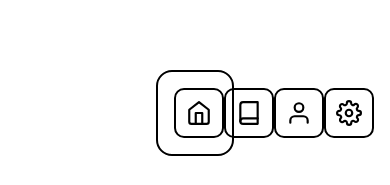
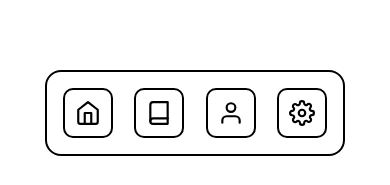
Before and after one commit to Vikas24Chauhan/references, a React (Vite) app: page / in a window 390 px wide. Shown: the part 4195-4380 px from the top of the page. Built offline with nearby package versions, Linux system fonts and the light colour scheme.

Commit message:
footer responsive improve

```diff
--- a/src/footer/Footer.css
+++ b/src/footer/Footer.css
@@ -1,5 +1,5 @@
 .footer-container {
-  width: 20%;
+  width: 300px;
   margin: 2rem auto;
   padding: 1rem;
   border: 2px solid black;
```
